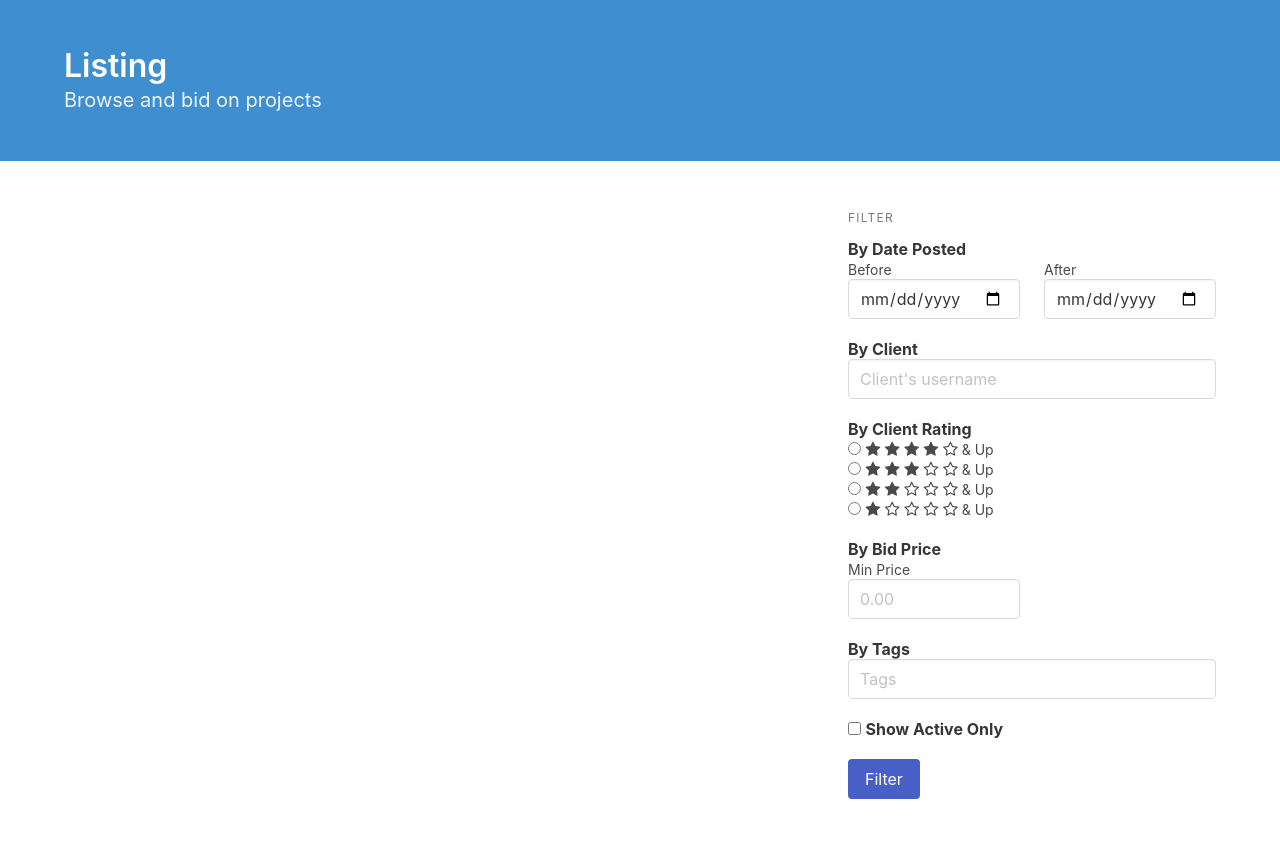
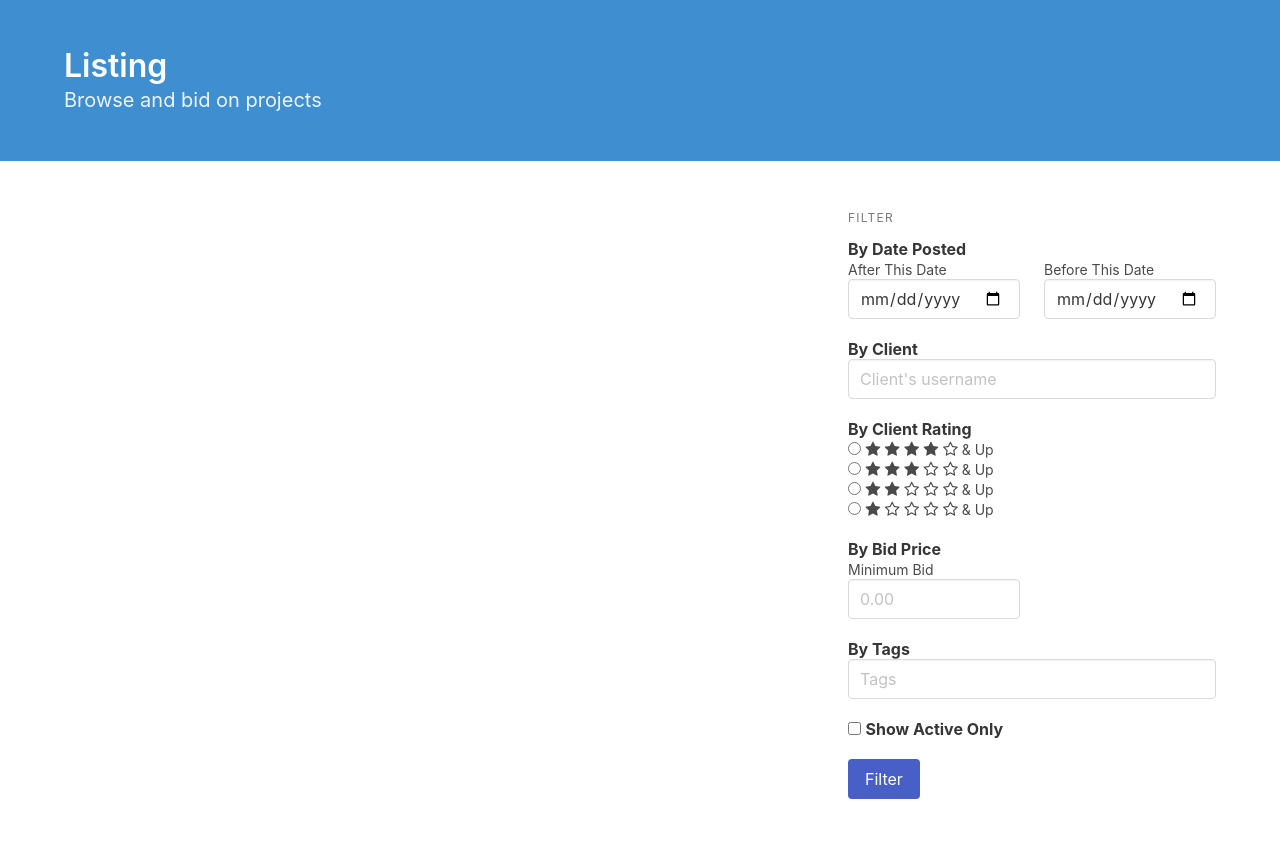
Before and after one commit to ahalyasanjiv/turkSystem, a Flask app: page /browse in a window 1280 px wide. Shown: the part 52-899 px from the top of the page. Run offline with Flask 2, Linux system fonts and the light colour scheme; some libraries are stand-ins or nearby versions.

Commit message:
completed filtering feature

```diff
--- a/forms.py
+++ b/forms.py
@@ -1,5 +1,5 @@
 from flask_wtf import FlaskForm
-from wtforms import StringField, PasswordField, RadioField, SubmitField, SelectField, TextAreaField
+from wtforms import StringField, PasswordField, RadioField, SubmitField, SelectField, TextAreaField, DateField
 from wtforms.validators import DataRequired, Email, Length, EqualTo
 
 class SignupForm(FlaskForm):
--- a/models.py
+++ b/models.py
@@ -311,8 +311,7 @@ class Demand:
         return df.index.tolist()[::-1]
 
     @staticmethod
-    def get_filtered_demands(start_date=None, end_date=None, client=None,
-        client_rating=None, tags=None, min_bid=None, active=False):
+    def get_filtered_demands(start_date, end_date, client, client_rating, tags, min_bid, active):
         """
         Returns a list of demands that are filtered.
         The demands are ordered from most recent to least recent.
@@ -323,18 +322,18 @@ class Demand:
         filtered['bidding_deadline'] = pd.to_datetime(filtered['bidding_deadline'])
 
         # filter by date
-        if start_date is not None:
+        if start_date is not None and start_date != '':
             filtered = filtered.loc[filtered.date_posted >= start_date]
 
-        if end_date is not None:
+        if end_date is not None and end_date != '':
             filtered = filtered.loc[filtered.date_posted <= end_date]
 
         # filter by client's username
-        if client is not None:
+        if client is not None and client != '':
             filtered = filtered.loc[filtered.client_username == client]
 
         # filter by active status
-        if active:
+        if active != False:
             filtered = filtered.loc[(filtered.bidding_deadline > now) & (filtered.is_completed == False)]
 
         # filter by client_rating
@@ -350,10 +349,10 @@ class Demand:
                 return float(Bid.get_info(bids[0])['bid_amount']) if len(bids) > 0 else None
 
             filtered['lowest_bid'] = pd.Series(filtered.index.map(lowest_bid))
-            filtered = filtered.loc[(filtered.lowest_bid >= min_bid) | (filtered.lowest_bid is None)]
+            filtered = filtered.loc[(filtered.lowest_bid >= min_bid) | (filtered.lowest_bid.isnull())]
 
         # filter by tags
-        if tags is not None:
+        if tags is not None and tags != '':
             # remove punctuation, change words to lowercase
             tags = map(lambda x: x.lower(), re.findall(r'[^\s!,.?":;0-9]+', tags))
             tags = set(tags)
--- a/routes.py
+++ b/routes.py
@@ -1,5 +1,6 @@
 from flask import Flask, flash, render_template, request, session, redirect, url_for
 from csv import reader
+import datetime
 from models import User, Client, Developer, Applicant, Demand, Bid, BlacklistedUser, SuperUser
 from forms import SignupForm, LoginForm
 
@@ -17,9 +18,28 @@ def dashboard():
 
 @app.route("/browse")
 def browse():
-    demands = Demand.get_filtered_demands()
+    start_date = request.args.get('start_date', default=None, type=str)
+    end_date = request.args.get('end_date', default=None, type=str)
+    client = request.args.get('client', default=None, type=str)
+
+    client_rating = None
+    for i in range(1,5):
+        if request.args.get('rating' + str(i)) == 'on':
+            client_rating = i
+            break
+
+    tags = request.args.get('tags', default=None, type=str)
+    min_bid = request.args.get('min_bid', default=None, type=float)
+    active = request.args.get('show_active', default=False)
+
+    demands = Demand.get_filtered_demands(start_date=start_date,
+                                          end_date=end_date,
+                                          client=client,
+                                          client_rating=client_rating,
+                                          tags=tags,
+                                          min_bid=min_bid,
+                                          active=active)
     demands_info = []
-
     for demand in demands:
         demands_info.append(Demand.get_info(demand))
 
--- a/templates/browse.html
+++ b/templates/browse.html
@@ -54,6 +54,7 @@
               Filter
             </p>
 
+            <form action="/browse" method="GET" id="filter">
               <div class="field">
                 <ul class="menu-list">
                   <li>
@@ -61,12 +62,12 @@
                     <div class="control">
                       <div class="columns">
                         <div class="column is-half">
-                        <small>Before</small>
-                        <input class="input" type="date">
+                          <small>After This Date</small>
+                          <input class="input" type="date" name="start_date">
                         </div>
                         <div class="column is-half">
-                        <small>After</small>
-                        <input class="input" type="date">
+                          <small>Before This Date</small>
+                          <input class="input" type="date" name="end_date">
                         </div>
                       </div>
                     </div>
@@ -76,7 +77,7 @@
                   <li>
                     <label><strong>By Client</strong></label>
                     <div class="control">
-                    <input class="input" type="text" placeholder="Client's username">
+                      <input class="input" type="text" placeholder="Client's username" name="client">
                     </div>
                     <br>
                   </li>
@@ -84,25 +85,25 @@
                   <li>
                     <label><strong>By Client Rating</strong></label>
                     <div class="control">
-                    <input type="radio" name="rating">
+                      <input type="radio" name="rating4">
                       <i class="fa fa-star" aria-hidden="true"></i>
                       <i class="fa fa-star" aria-hidden="true"></i>
                       <i class="fa fa-star" aria-hidden="true"></i>
                       <i class="fa fa-star" aria-hidden="true"></i>
                       <i class="fa fa-star-o" aria-hidden="true"></i><small> &amp; Up</small><br>
-                    <input type="radio" name="rating">
+                      <input type="radio" name="rating3">
                       <i class="fa fa-star" aria-hidden="true"></i>
                       <i class="fa fa-star" aria-hidden="true"></i>
                       <i class="fa fa-star" aria-hidden="true"></i>
                       <i class="fa fa-star-o" aria-hidden="true"></i>
                       <i class="fa fa-star-o" aria-hidden="true"></i><small> &amp; Up</small><br>
-                    <input type="radio" name="rating">
+                      <input type="radio" name="rating2">
                       <i class="fa fa-star" aria-hidden="true"></i>
                       <i class="fa fa-star" aria-hidden="true"></i>
                       <i class="fa fa-star-o" aria-hidden="true"></i>
                       <i class="fa fa-star-o" aria-hidden="true"></i>
                       <i class="fa fa-star-o" aria-hidden="true"></i><small> &amp; Up</small><br>
-                    <input type="radio" name="rating">
+                      <input type="radio" name="rating1">
                       <i class="fa fa-star" aria-hidden="true"></i>
                       <i class="fa fa-star-o" aria-hidden="true"></i>
                       <i class="fa fa-star-o" aria-hidden="true"></i>
@@ -117,8 +118,8 @@
                     <div class="control">
                       <div class="columns">
                         <div class="column is-half">
-                        <small>Min Price</small>
-                        <input class="input" type="number" placeholder="0.00">
+                          <small>Minimum Bid</small>
+                          <input class="input" type="number" placeholder="0.00" name="min_bid">
                         </div>
                       </div>
                     </div>
@@ -128,7 +129,7 @@
                   <li>
                     <label><strong>By Tags</strong></label>
                     <div class="control">
-                    <input class="input" type="text" placeholder="Tags">
+                      <input class="input" type="text" placeholder="Tags" name="tags">
                     </div>
                     <br>
                   </li>
@@ -136,7 +137,7 @@
                   <li>
                     <div class="control">
                       <label class="checkbox">
-                    <input type="checkbox" name="show-active">
+                      <input type="checkbox" name="show_active">
                       <strong>Show Active Only</strong></label>
                     </div>
                     <br>
@@ -144,13 +145,13 @@
 
                   <li>
                     <div class="control">
-                    <button class="button is-link">Filter</button>
+                      <button type="submit" class="button is-link" form="filter">Filter</button>
                     </div>
                   </li>
 
                 </ul>
               </div>
-
+            </form>
           </aside>
         </div>
       </div>
```
Lines whose indentation alone changed are shown as unchanged.
